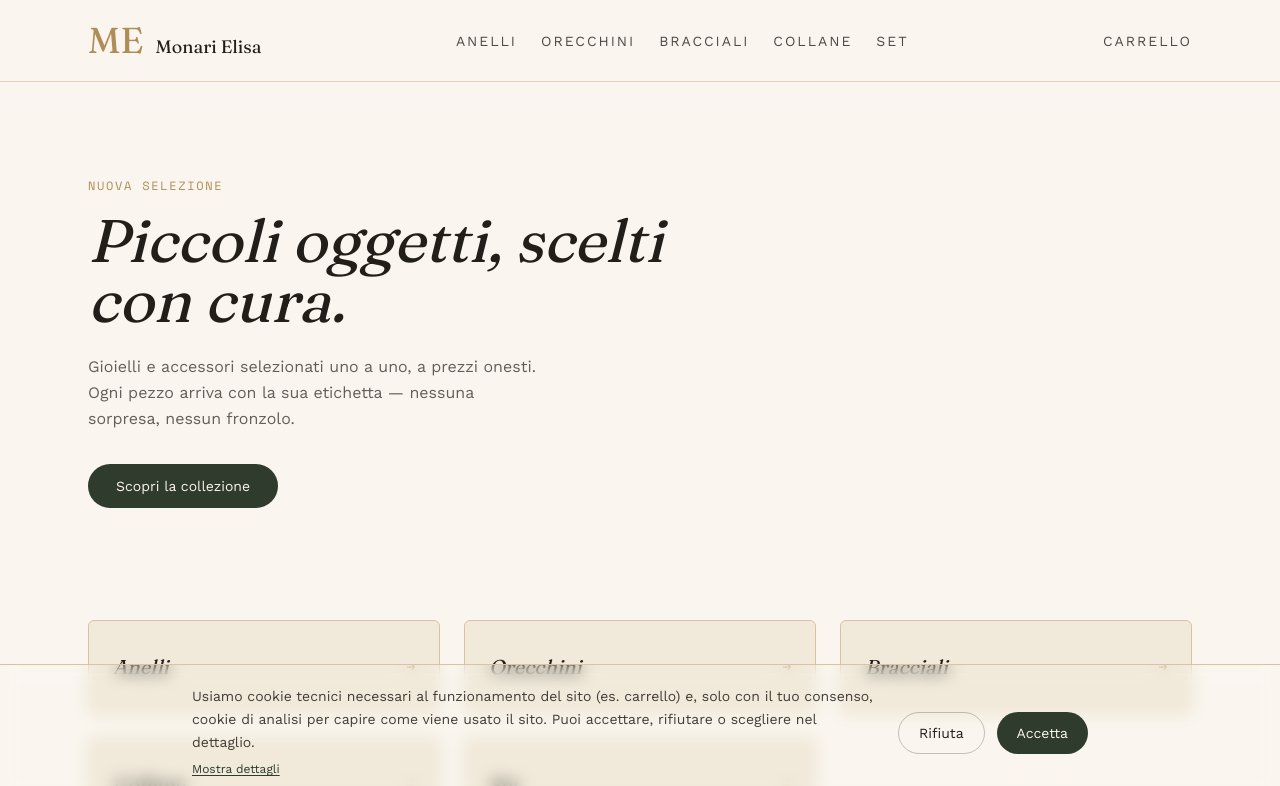
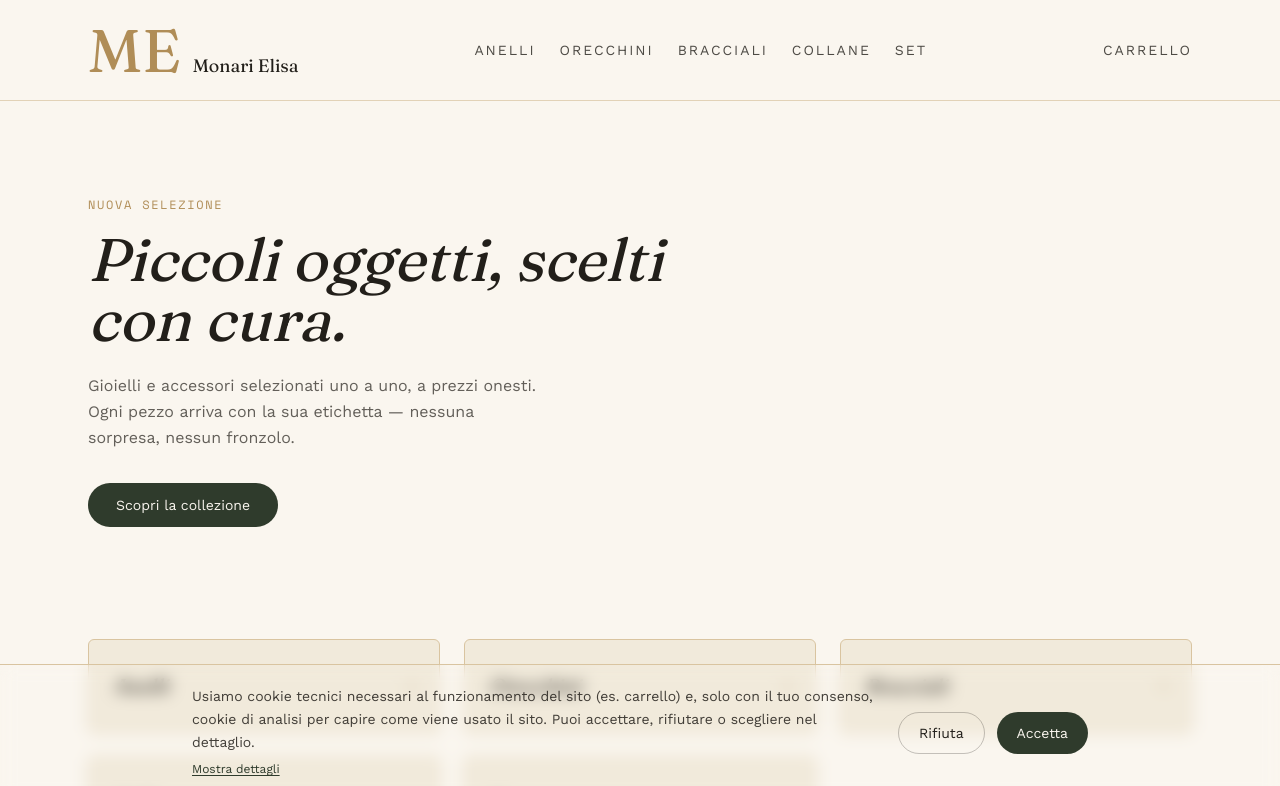
Before and after one commit to jassermaazaoui111-stack/Monari_Elisa, a Next.js app in the folder monari-elisa/monari-elisa/: page / in a window 1280 px wide. Shown: the top 786 px of the page. Built offline with nearby package versions, Linux system fonts and the light colour scheme.

Commit message:
Update Header.tsx

```diff
--- a/monari-elisa/monari-elisa/components/Header.tsx
+++ b/monari-elisa/monari-elisa/components/Header.tsx
@@ -33,7 +33,7 @@ export default function Header() {
     <header className="sticky top-0 z-40 border-b border-bronzoChiaro/70 bg-avorio/95 backdrop-blur">
       <div className="mx-auto flex max-w-6xl items-center justify-between px-6 py-5">
       <Link href="/" className="flex items-baseline gap-3">
-          <span className="font-display text-4xl text-bronzo">ME</span>
+          <span className="font-display text-6xl text-bronzo">ME</span>
           <span className="font-display text-lg text-inchiostro">Monari Elisa</span>
         </Link>
         <nav className="hidden gap-6 font-sans text-sm uppercase tracking-tag text-inchiostro/80 lg:flex">
```
